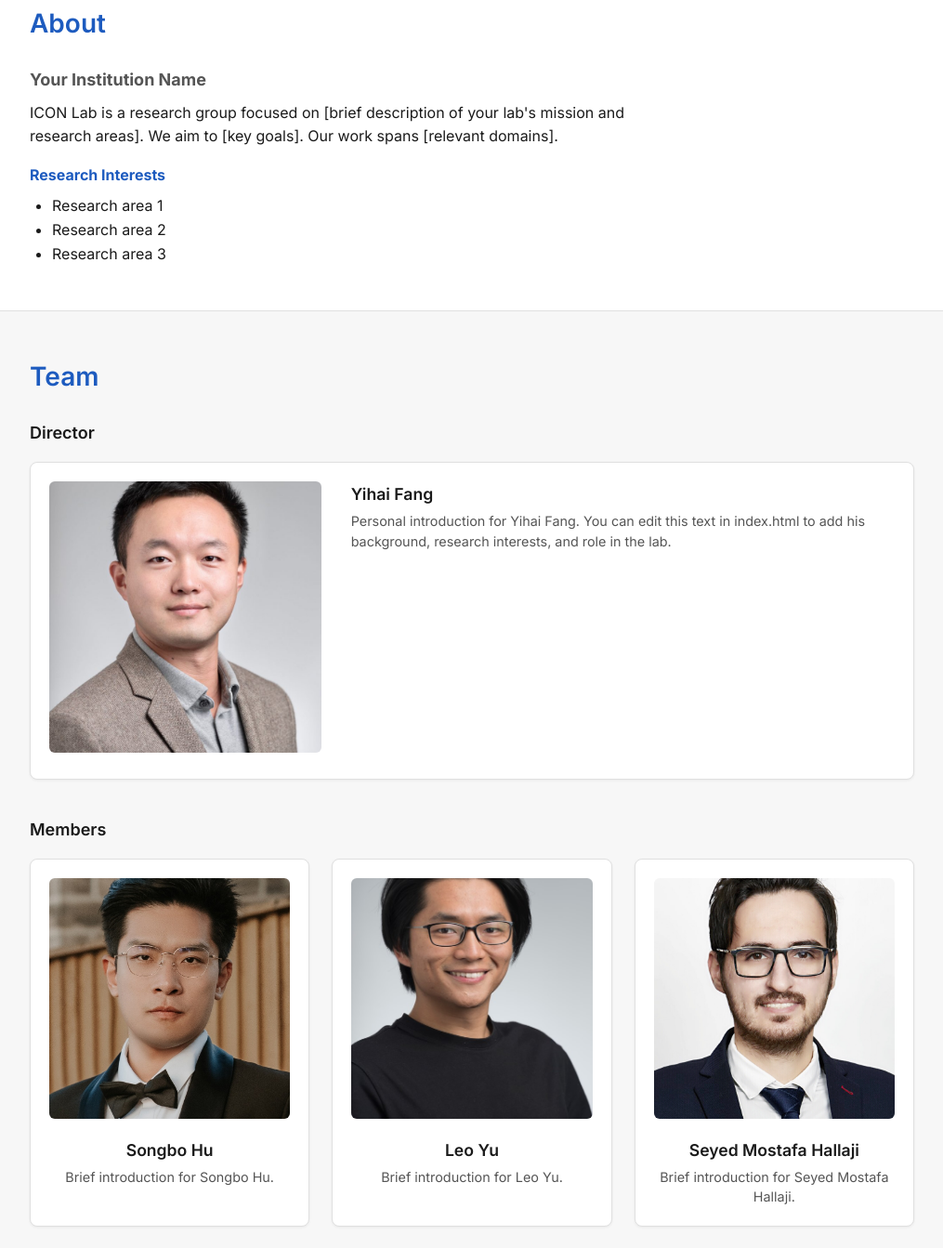
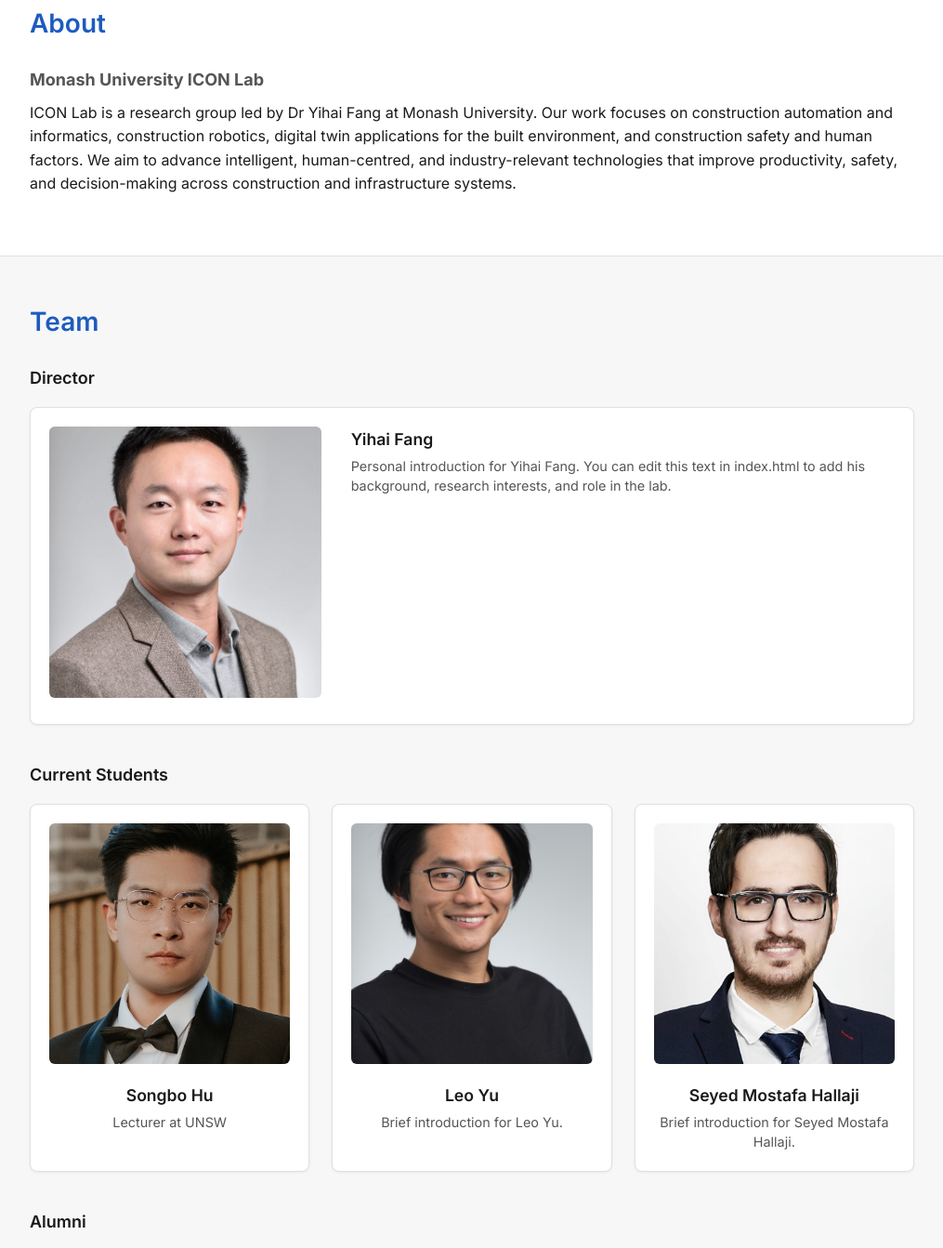
Before and after one commit to monash-iconlab/monash-iconlab.github.io, a plain HTML site: page index.html in a window 1280 px wide. Shown: the part 112-1455 px from the top of the page at 93% size, without its empty margins (132-1147 px from the left). Drawn offline with Linux system fonts and the light colour scheme.

Commit message:
Update team sections and about layout
Made-with: Cursor

```diff
--- a/css/style.css
+++ b/css/style.css
@@ -158,7 +158,7 @@ main {
 .about-text {
   margin: 0 0 1rem;
   color: var(--text-primary);
-  max-width: 65ch;
+  max-width: 100%;
 }
 
 .about-heading {
@@ -233,6 +233,10 @@ main {
   grid-template-columns: repeat(3, 1fr);
   gap: 1.5rem;
   margin-top: 0;
+}
+
+.team-row-three.team-row-spaced {
+  margin-bottom: 2.5rem;
 }
 
 .team-card.team-card-inline {
--- a/index.html
+++ b/index.html
@@ -31,17 +31,10 @@
       <div class="container">
         <h2 class="section-title">About</h2>
         <div class="about-content">
-          <h3 class="about-institution">Your Institution Name</h3>
+          <h3 class="about-institution">Monash University ICON Lab</h3>
           <p class="about-text">
-            ICON Lab is a research group focused on [brief description of your lab's mission and research areas].
-            We aim to [key goals]. Our work spans [relevant domains].
-          </p>
-          <h4 class="about-heading">Research Interests</h4>
-          <ul class="about-interests">
-            <li>Research area 1</li>
-            <li>Research area 2</li>
-            <li>Research area 3</li>
-          </ul>
+            ICON Lab is a research group led by Dr Yihai Fang at Monash University. Our work focuses on construction automation and informatics, construction robotics, digital twin applications for the built environment, and construction safety and human factors. We aim to advance intelligent, human-centred, and industry-relevant technologies that improve productivity, safety, and decision-making across construction and infrastructure systems.          </p>
+
         </div>
       </div>
     </section>
@@ -60,8 +53,28 @@
             <p class="team-bio team-bio-featured">Personal introduction for Yihai Fang. You can edit this text in index.html to add his background, research interests, and role in the lab.</p>
           </div>
         </div>
-        <!-- Members: three people, photo + one line each -->
-        <h3 class="team-subsection">Members</h3>
+        <!-- Current Students: three people, photo + one line each -->
+        <h3 class="team-subsection">Current Students</h3>
+        <div class="team-row-three team-row-spaced">
+          <div class="team-card team-card-inline">
+            <img src="images/team/songbo-hu.png" alt="Songbo Hu" class="team-photo" loading="lazy">
+            <h3 class="team-name">Songbo Hu</h3>
+            <p class="team-bio">Lecturer at UNSW</p>
+          </div>
+          <div class="team-card team-card-inline">
+            <img src="images/team/leo-yu.png" alt="Leo Yu" class="team-photo" loading="lazy">
+            <h3 class="team-name">Leo Yu</h3>
+            <p class="team-bio">Brief introduction for Leo Yu.</p>
+          </div>
+          <div class="team-card team-card-inline">
+            <img src="images/team/seyed-hallaji.png" alt="Seyed Mostafa Hallaji" class="team-photo" loading="lazy">
+            <h3 class="team-name">Seyed Mostafa Hallaji</h3>
+            <p class="team-bio">Brief introduction for Seyed Mostafa Hallaji.</p>
+          </div>
+        </div>
+
+        <!-- Alumni: add alumni here -->
+        <h3 class="team-subsection">Alumni</h3>
         <div class="team-row-three">
           <div class="team-card team-card-inline">
             <img src="images/team/songbo-hu.png" alt="Songbo Hu" class="team-photo" loading="lazy">
```
